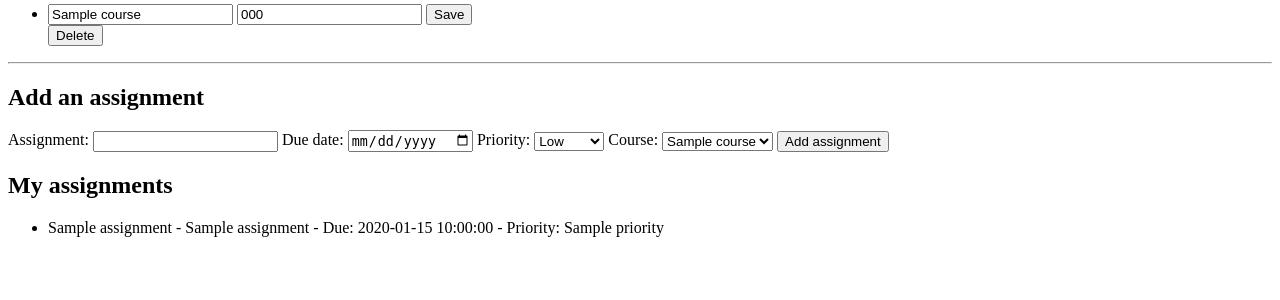
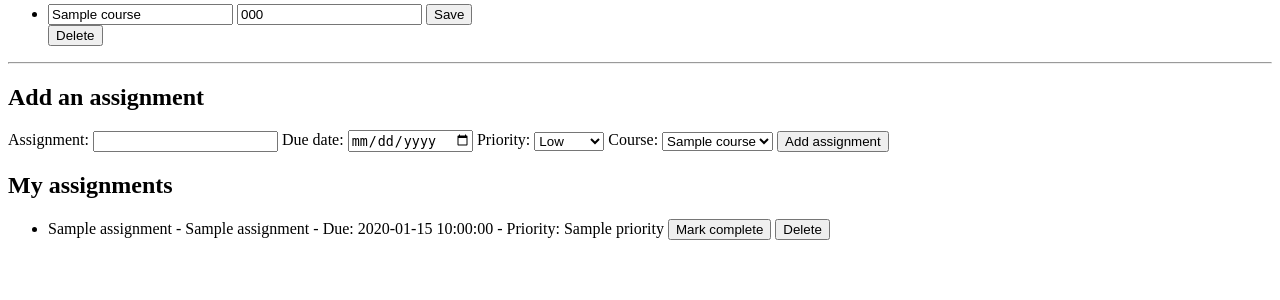
Before and after one commit to Sanaddd/studyflow-devops, a Flask app: template templates/index.html in a window 1280 px wide. Shown: the part 211-511 px from the top of the page. Run offline with Flask 3, Linux system fonts and the light colour scheme; the template is opened without the code that fills it: most values are stand-ins (such as "Sample title", 1, 10 or a date in 2020).

Commit message:
Complete assignment actions and document feature separation

```diff
--- a/app.py
+++ b/app.py
@@ -2,8 +2,12 @@ import os
 
 from flask import Flask, redirect, render_template, request, url_for
 
-from assignment_service import add_assignment, get_all_assignments
-
+from assignment_service import (
+    add_assignment,
+    delete_assignment,
+    get_all_assignments,
+    toggle_assignment_complete,
+)
 from course_service import (
     add_course,
     delete_course,
@@ -53,6 +57,17 @@ def create_assignment():
 
     return redirect(url_for("home"))
 
+@app.route("/assignments/<int:assignment_id>/complete", methods=["POST"])
+def complete_assignment(assignment_id):
+    toggle_assignment_complete(assignment_id)
+    return redirect(url_for("home"))
+
+
+@app.route("/assignments/<int:assignment_id>/delete", methods=["POST"])
+def remove_assignment(assignment_id):
+    delete_assignment(assignment_id)
+    return redirect(url_for("home"))
+
 @app.route("/courses/<int:course_id>/edit", methods=["POST"])
 def edit_course(course_id):
     name = request.form["name"].strip()
--- a/templates/index.html
+++ b/templates/index.html
@@ -99,10 +99,39 @@
     <ul>
         {% for assignment in assignments %}
             <li>
+                {% if assignment["completed"] %}
+                    <s>
                         {{ assignment["title"] }}
                         - {{ assignment["course_name"] }}
                         - Due: {{ assignment["due_date"] }}
                         - Priority: {{ assignment["priority"] }}
+                    </s>
+                {% else %}
+                    {{ assignment["title"] }}
+                    - {{ assignment["course_name"] }}
+                    - Due: {{ assignment["due_date"] }}
+                    - Priority: {{ assignment["priority"] }}
+                {% endif %}
+
+                <form
+                    action="/assignments/{{ assignment['id'] }}/complete"
+                    method="POST"
+                    style="display: inline;"
+                >
+                    {% if assignment["completed"] %}
+                        <button type="submit">Mark incomplete</button>
+                    {% else %}
+                        <button type="submit">Mark complete</button>
+                    {% endif %}
+                </form>
+
+                <form
+                    action="/assignments/{{ assignment['id'] }}/delete"
+                    method="POST"
+                    style="display: inline;"
+                >
+                    <button type="submit">Delete</button>
+                </form>
             </li>
         {% endfor %}
     </ul>
```
Also changed, not shown: ADR.md (+12 -0 lines), AI_USAGE.md (+1 -0 lines), assignment_service.py (+30 -0 lines). Lines whose indentation alone changed are shown as unchanged.
